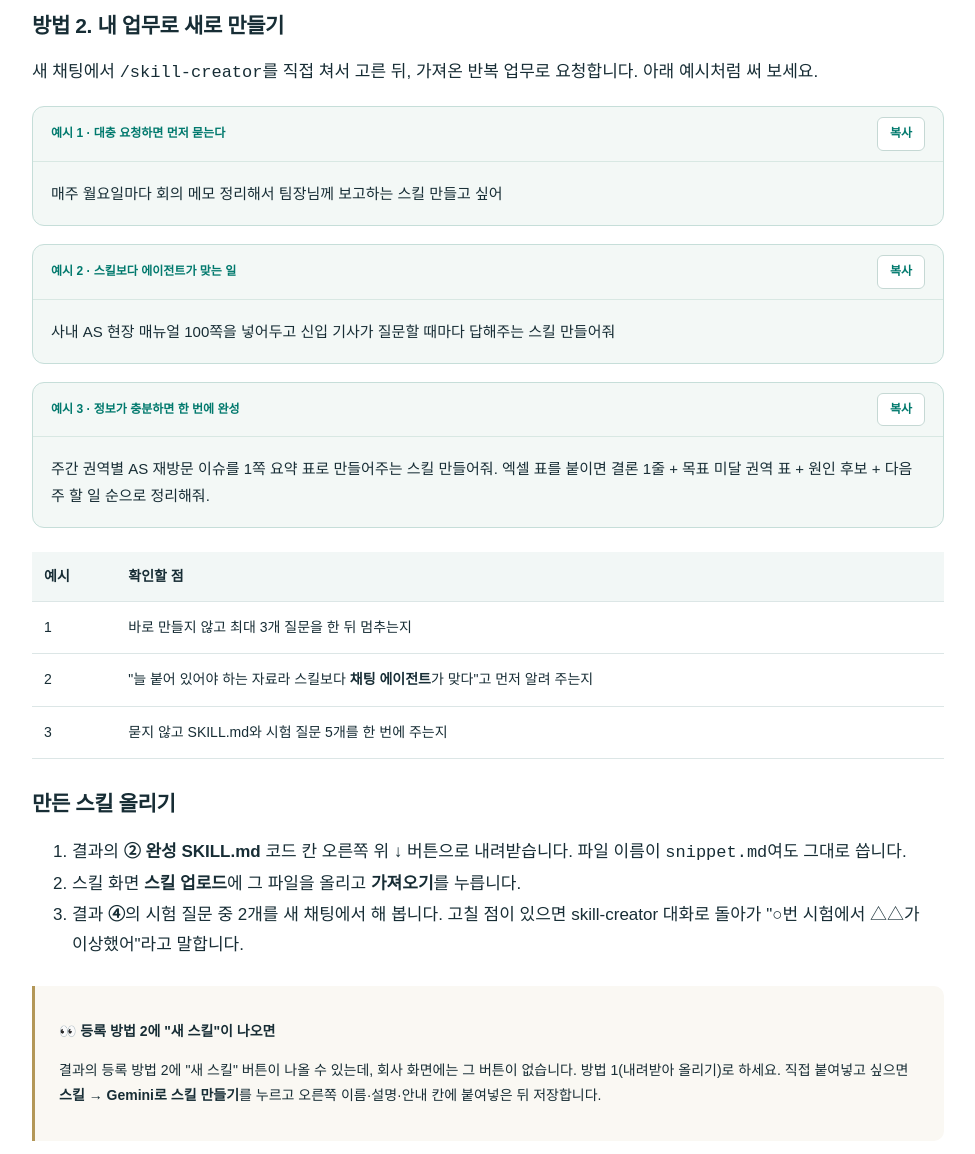
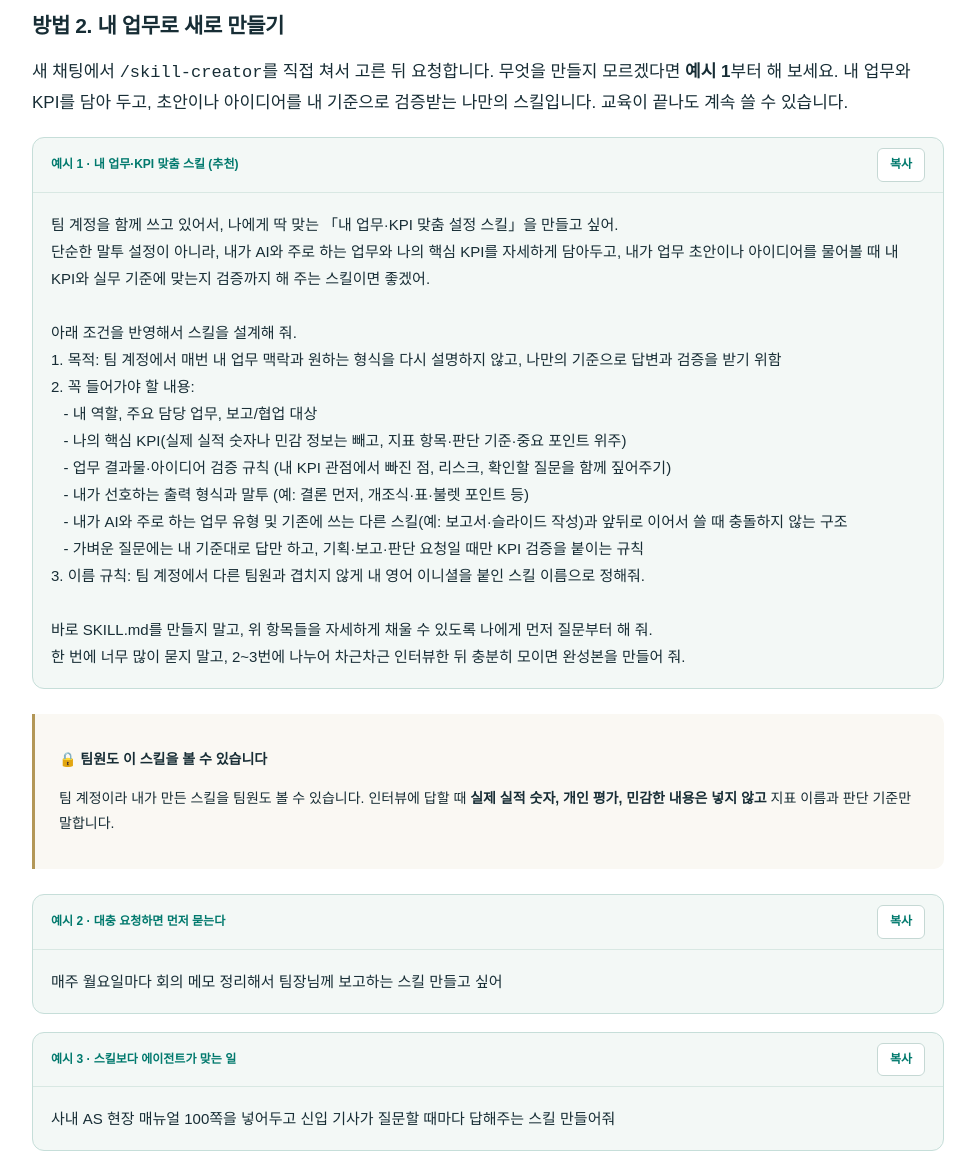
Before and after one commit to jch2100/homenservice-staff, a plain HTML site: page skill.html in a window 1280 px wide. Shown: the part 8040-9194 px from the top of the page, without its empty margins (272-1247 px from the left). Drawn offline with Linux system fonts and the light colour scheme.

Commit message:
Skill page: add personal work/KPI skill as first skill-creator example
Co-Authored-By: Claude Opus 5.5 <noreply@anthropic.com>

```diff
--- a/skill.html
+++ b/skill.html
@@ -197,10 +197,15 @@
 </ol>
 <div class="prompt-box"><div class="prompt-head"><span>대화를 스킬로</span><button class="copy-button" type="button">복사</button></div><pre>지금까지 대화에서 시행착오는 빼고, 최종 결과를 만든 규칙으로 스킬 만들어줘.</pre></div>
 <h3>방법 2. 내 업무로 새로 만들기</h3>
-<p>새 채팅에서 <code>/skill-creator</code>를 직접 쳐서 고른 뒤, 가져온 반복 업무로 요청합니다. 아래 예시처럼 써 보세요.</p>
-<div class="prompt-box"><div class="prompt-head"><span>예시 1 · 대충 요청하면 먼저 묻는다</span><button class="copy-button" type="button">복사</button></div><pre>매주 월요일마다 회의 메모 정리해서 팀장님께 보고하는 스킬 만들고 싶어</pre></div>
-<div class="prompt-box"><div class="prompt-head"><span>예시 2 · 스킬보다 에이전트가 맞는 일</span><button class="copy-button" type="button">복사</button></div><pre>사내 AS 현장 매뉴얼 100쪽을 넣어두고 신입 기사가 질문할 때마다 답해주는 스킬 만들어줘</pre></div>
-<div class="prompt-box"><div class="prompt-head"><span>예시 3 · 정보가 충분하면 한 번에 완성</span><button class="copy-button" type="button">복사</button></div><pre>주간 권역별 AS 재방문 이슈를 1쪽 요약 표로 만들어주는 스킬 만들어줘. 엑셀 표를 붙이면 결론 1줄 + 목표 미달 권역 표 + 원인 후보 + 다음 주 할 일 순으로 정리해줘.</pre></div>
+<p>새 채팅에서 <code>/skill-creator</code>를 직접 쳐서 고른 뒤 요청합니다. 무엇을 만들지 모르겠다면 <strong>예시 1</strong>부터 해 보세요. 내 업무와 KPI를 담아 두고, 초안이나 아이디어를 내 기준으로 검증받는 나만의 스킬입니다. 교육이 끝나도 계속 쓸 수 있습니다.</p>
+<div class="prompt-box"><div class="prompt-head"><span>예시 1 · 내 업무·KPI 맞춤 스킬 (추천)</span><button class="copy-button" type="button">복사</button></div><pre>팀 계정을 함께 쓰고 있어서, 나에게 딱 맞는 「내 업무·KPI 맞춤 설정 스킬」을 만들고 싶어.&#10;단순한 말투 설정이 아니라, 내가 AI와 주로 하는 업무와 나의 핵심 KPI를 자세하게 담아두고, 내가 업무 초안이나 아이디어를 물어볼 때 내 KPI와 실무 기준에 맞는지 검증까지 해 주는 스킬이면 좋겠어.&#10;&#10;아래 조건을 반영해서 스킬을 설계해 줘.&#10;1. 목적: 팀 계정에서 매번 내 업무 맥락과 원하는 형식을 다시 설명하지 않고, 나만의 기준으로 답변과 검증을 받기 위함&#10;2. 꼭 들어가야 할 내용:&#10;   - 내 역할, 주요 담당 업무, 보고/협업 대상&#10;   - 나의 핵심 KPI(실제 실적 숫자나 민감 정보는 빼고, 지표 항목·판단 기준·중요 포인트 위주)&#10;   - 업무 결과물·아이디어 검증 규칙 (내 KPI 관점에서 빠진 점, 리스크, 확인할 질문을 함께 짚어주기)&#10;   - 내가 선호하는 출력 형식과 말투 (예: 결론 먼저, 개조식·표·불렛 포인트 등)&#10;   - 내가 AI와 주로 하는 업무 유형 및 기존에 쓰는 다른 스킬(예: 보고서·슬라이드 작성)과 앞뒤로 이어서 쓸 때 충돌하지 않는 구조&#10;   - 가벼운 질문에는 내 기준대로 답만 하고, 기획·보고·판단 요청일 때만 KPI 검증을 붙이는 규칙&#10;3. 이름 규칙: 팀 계정에서 다른 팀원과 겹치지 않게 내 영어 이니셜을 붙인 스킬 이름으로 정해줘.&#10;&#10;바로 SKILL.md를 만들지 말고, 위 항목들을 자세하게 채울 수 있도록 나에게 먼저 질문부터 해 줘.&#10;한 번에 너무 많이 묻지 말고, 2~3번에 나누어 차근차근 인터뷰한 뒤 충분히 모이면 완성본을 만들어 줘.</pre></div>
+<div class="callout">
+<p><strong>🔒 팀원도 이 스킬을 볼 수 있습니다</strong></p>
+<p>팀 계정이라 내가 만든 스킬을 팀원도 볼 수 있습니다. 인터뷰에 답할 때 <strong>실제 실적 숫자, 개인 평가, 민감한 내용은 넣지 않고</strong> 지표 이름과 판단 기준만 말합니다.</p>
+</div>
+<div class="prompt-box"><div class="prompt-head"><span>예시 2 · 대충 요청하면 먼저 묻는다</span><button class="copy-button" type="button">복사</button></div><pre>매주 월요일마다 회의 메모 정리해서 팀장님께 보고하는 스킬 만들고 싶어</pre></div>
+<div class="prompt-box"><div class="prompt-head"><span>예시 3 · 스킬보다 에이전트가 맞는 일</span><button class="copy-button" type="button">복사</button></div><pre>사내 AS 현장 매뉴얼 100쪽을 넣어두고 신입 기사가 질문할 때마다 답해주는 스킬 만들어줘</pre></div>
+<div class="prompt-box"><div class="prompt-head"><span>예시 4 · 정보가 충분하면 한 번에 완성</span><button class="copy-button" type="button">복사</button></div><pre>주간 권역별 AS 재방문 이슈를 1쪽 요약 표로 만들어주는 스킬 만들어줘. 엑셀 표를 붙이면 결론 1줄 + 목표 미달 권역 표 + 원인 후보 + 다음 주 할 일 순으로 정리해줘.</pre></div>
 <table>
 <thead>
 <tr>
@@ -211,14 +216,18 @@
 <tbody>
 <tr>
 <td>1</td>
+<td>바로 만들지 않고 2~3번에 나누어 인터뷰하는지, 이름 끝에 내 이니셜이 붙는지</td>
+</tr>
+<tr>
+<td>2</td>
 <td>바로 만들지 않고 최대 3개 질문을 한 뒤 멈추는지</td>
 </tr>
 <tr>
-<td>2</td>
+<td>3</td>
 <td>&quot;늘 붙어 있어야 하는 자료라 스킬보다 <strong>채팅 에이전트</strong>가 맞다&quot;고 먼저 알려 주는지</td>
 </tr>
 <tr>
-<td>3</td>
+<td>4</td>
 <td>묻지 않고 SKILL.md와 시험 질문 5개를 한 번에 주는지</td>
 </tr>
 </tbody>
```
